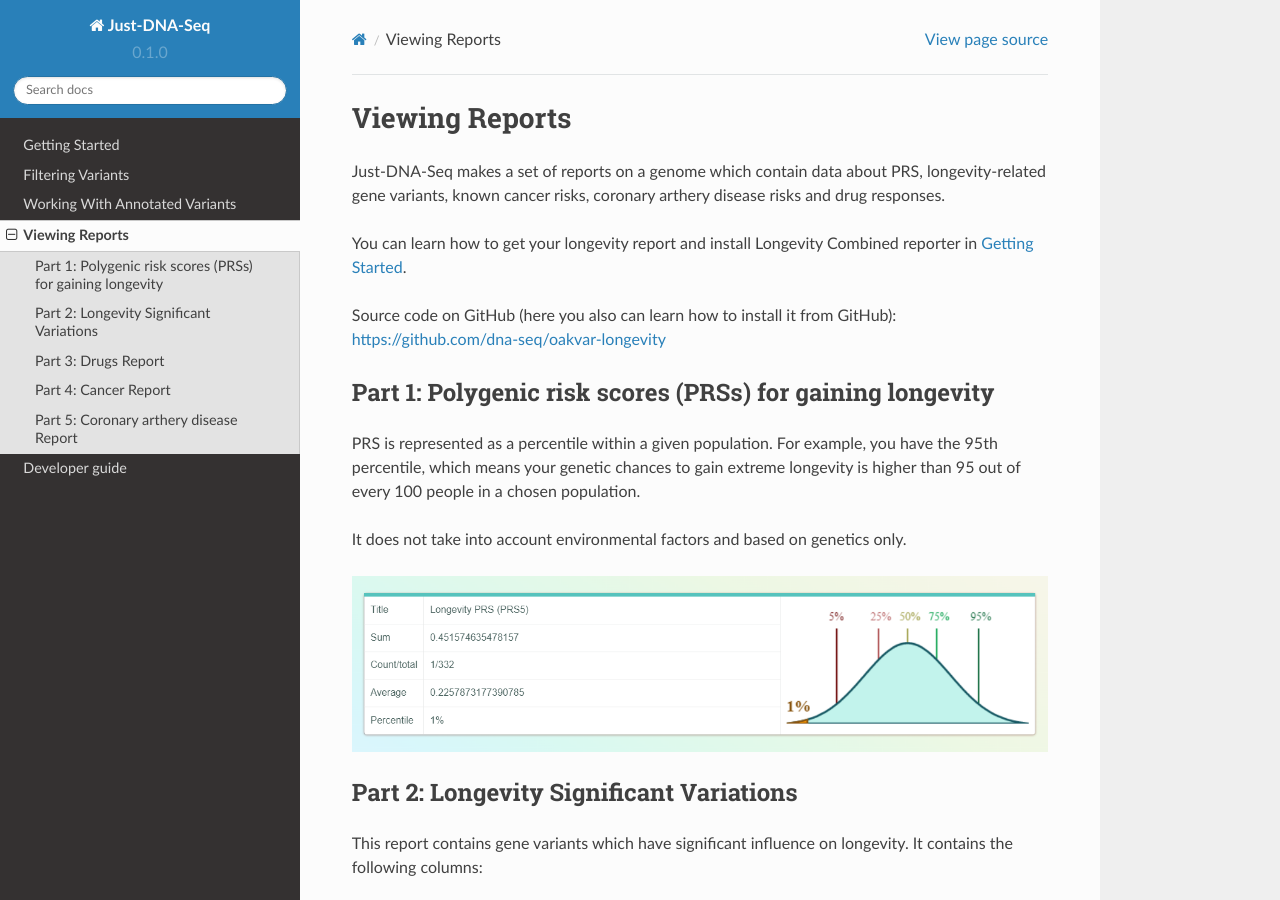
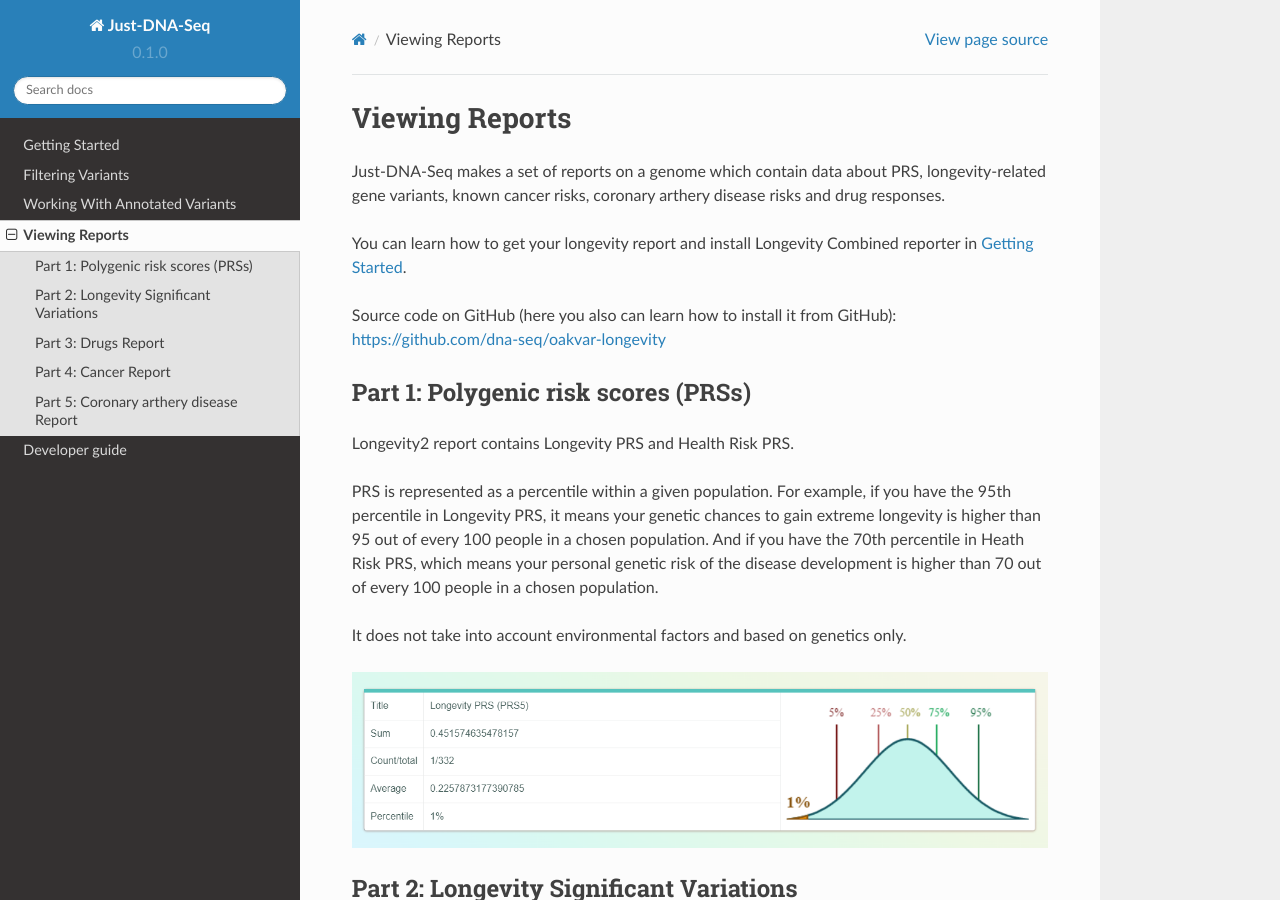
Before and after one commit to dna-seq/just-dna-seq, a Sphinx documentation site: the page built from docs/source/viewing-reports.rst, in a window 1280 px wide and 900 px high. Built offline with Sphinx 7.4.7 and the Read the Docs theme 2.0.0, drawn with Linux system fonts in a browser that asks for light colours; some of the changed text lies outside the part shown.

Commit message:
Update viewing-reports.rst

```diff
--- a/docs/source/viewing-reports.rst
+++ b/docs/source/viewing-reports.rst
@@ -8,10 +8,12 @@
 Source code on GitHub (here you also can learn how to install it from GitHub): https://github.com/dna-seq/oakvar-longevity
 
 
-Part 1: Polygenic risk scores (PRSs) for gaining longevity
+Part 1: Polygenic risk scores (PRSs)
 ----------------------------------------
 
-PRS is represented as a percentile within a given population. For example, you have the 95th percentile, which means your genetic chances to gain extreme longevity is higher than 95 out of every 100 people in a chosen population.
+Longevity2 report contains Longevity PRS and Health Risk PRS.
+
+PRS is represented as a percentile within a given population. For example, if you have the 95th percentile in Longevity PRS, it means your genetic chances to gain extreme longevity is higher than 95 out of every 100 people in a chosen population. And if you have the 70th percentile in Heath Risk PRS, which means your personal genetic risk of the disease development is higher than 70 out of every 100 people in a chosen population.
 
 It does not take into account environmental factors and based on genetics only.
 
@@ -118,7 +120,7 @@
 
 **Gene** - gene the variant belongs to, like in the previous report.
 
-**Risk Allele** -
+**Risk Allele** - the allele that contains the risk trait
 
 **Genotype** - which variants your genome contains. Note that in case of homozygosity two letters should be the same, and for heterozygosity they differ.
 
@@ -126,7 +128,7 @@
 
 **Population** - population(s) on which the research was conducted, e.g. Greek, Ashkenazi Jewish etc., or multiple (for more details, open **+**).
 
-**P-Value** -
+**P-Value** -  is a number describing how likely it is that your data would have occurred under the null hypothesis.
 
 **Weight** - weight of this variant (the degree of significance).
 
```
